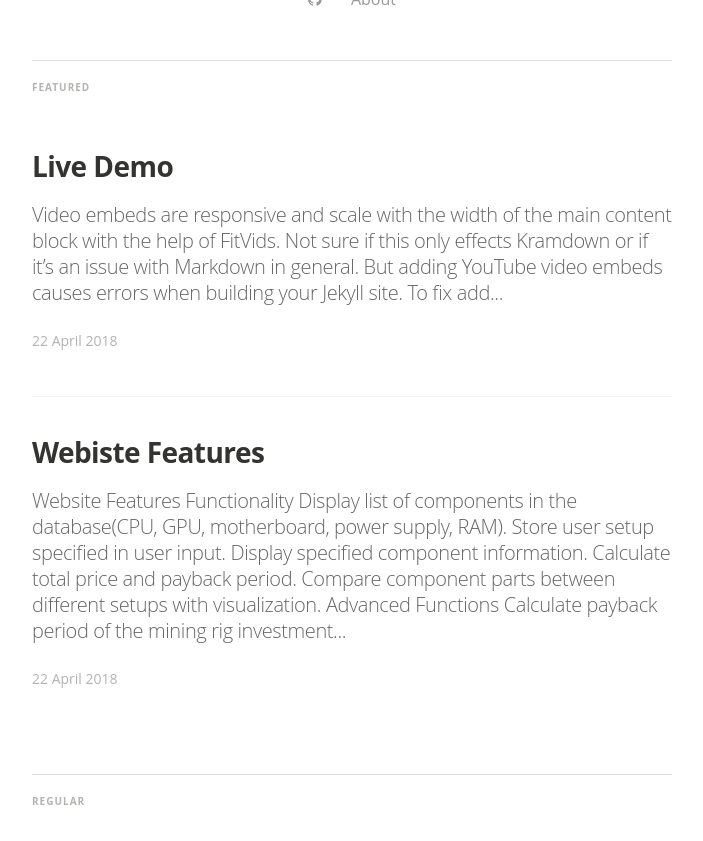
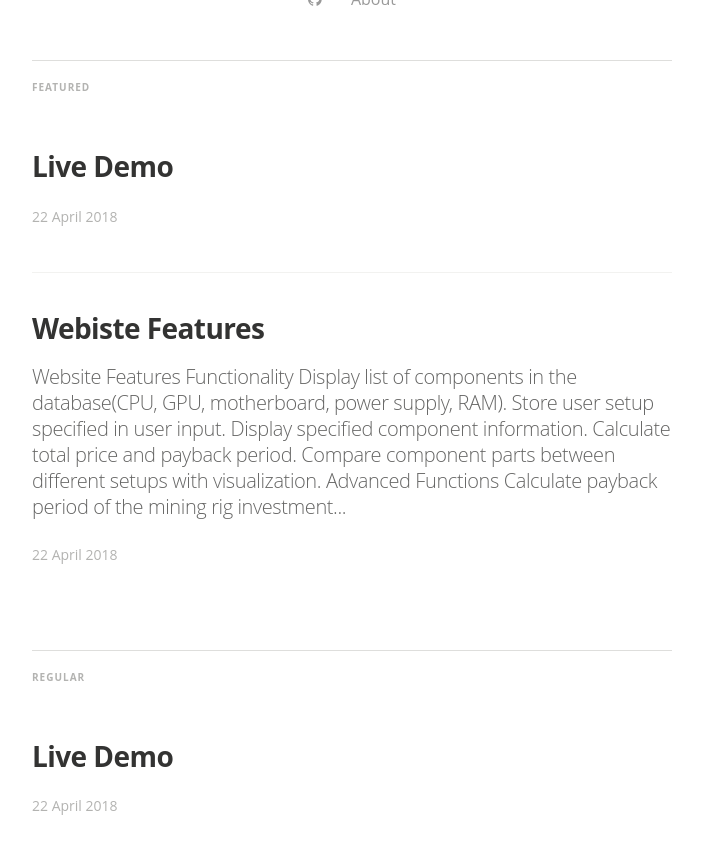
Before and after one commit to Mining-Rig-Assembly/mining-rig-assembly.github.io, a Jekyll site: the page built from index.html, in a window 1280 px wide and 900 px high, scrolled down 592 px, cut to the strip 59-900 px from the top of the window. Shown: the whole strip, without its empty margins (288-991 px from the left). Built offline with Jekyll 4.4.1, drawn with Linux system fonts in a browser that asks for light colours; nearby versions of some CDN libraries; some web fonts are replaced; the list of posts is cut into pages by our own code.

Commit message:
Add live demo

```diff
--- a/_posts/2018-04-22-Live-Demo.markdown
+++ b/_posts/2018-04-22-Live-Demo.markdown
@@ -7,12 +7,4 @@ tags: featured
 image: /assets/article_images/2014-08-29-welcome-to-jekyll/desktop.JPG
 ---
 
-<iframe width="560" height="315" src="//www.youtube.com/embed/SU3kYxJmWuQ" frameborder="0"> </iframe>
-
-Video embeds are responsive and scale with the width of the main content block with the help of [FitVids](http://fitvidsjs.com/).
-
-Not sure if this only effects Kramdown or if it's an issue with Markdown in general. But adding YouTube video embeds causes errors when building your Jekyll site. To fix add a space between the `<iframe>` tags and remove `allowfullscreen`. Example below:
-
-{% highlight html %}
-<iframe width="560" height="315" src="//www.youtube.com/embed/SU3kYxJmWuQ" frameborder="0"> </iframe>
-{% endhighlight %}
+<iframe width="560" height="315" src="//www.youtube.com/watch?v=a_5dKE140d0" frameborder="0"> </iframe>
```
